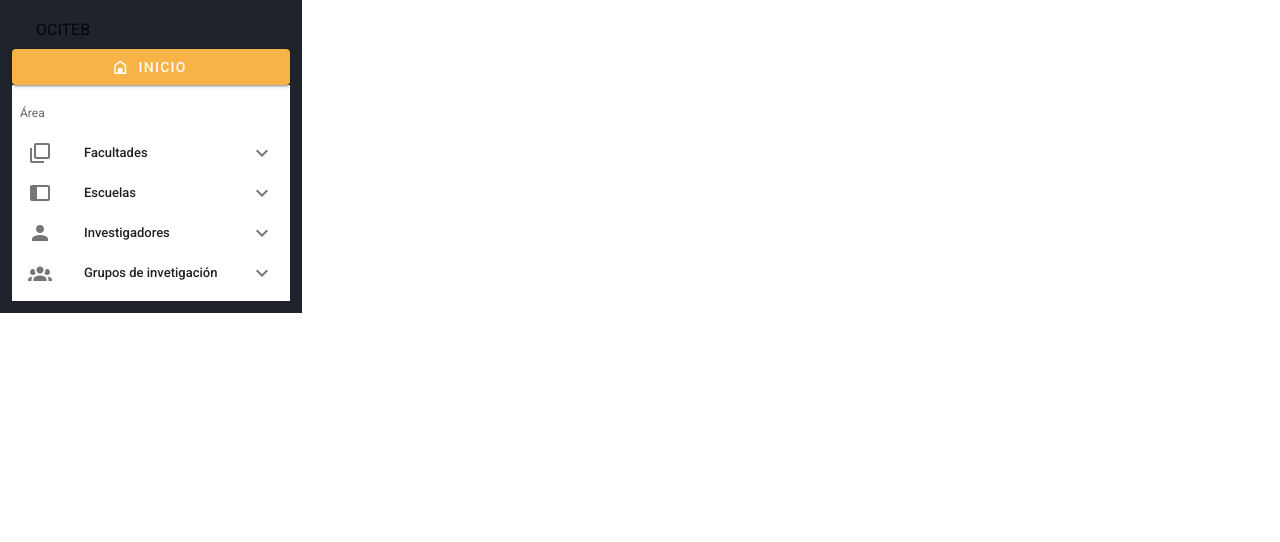
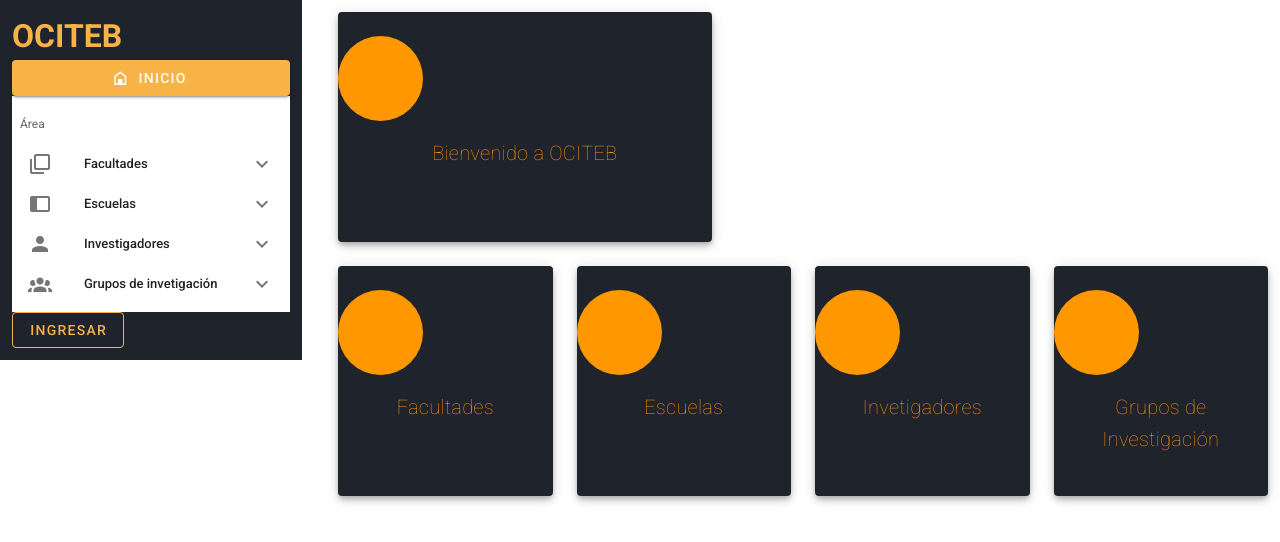
Before and after one commit to CamHM/OCITEB-App, a Vue app: page / in a window 1280 px wide. Shown: the top 542 px of the page. Built offline with nearby package versions, Linux system fonts and the light colour scheme.

Commit message:
Página de inicio en proceso

```diff
--- a/src/App.vue
+++ b/src/App.vue
@@ -1,21 +1,16 @@
 <template>
     <v-app>
-        <v-row>
-            <v-col cols="3">
-              <Menu></Menu>
-            </v-col>
-        </v-row>
+        <Home></Home>
     </v-app>
 </template>
 
 <script>
-
-    import Menu from "./components/Menu";
+    import Home from "./components/Home";
 
     export default {
         name: 'App',
         components: {
-            Menu
+            Home
         },
         data: () => ({}),
     };
--- /dev/null
+++ b/src/components/Card.vue
@@ -0,0 +1,44 @@
+<template>
+    <v-card
+        class="card"
+        elevation="5"
+        color="secondary"
+    >
+        <br />
+        <v-avatar color="orange" size="85">
+            <v-icon class="text secondary--text headline font-weight-thin">{{ item.icon }}</v-icon>
+        </v-avatar>
+        <v-card-text>
+            <h2 class="text title warning--text font-weight-thin">{{ item.title }}</h2>
+        </v-card-text>
+    </v-card>
+</template>
+
+<script>
+    export default {
+        name: "Card",
+        props: [
+            'item',
+        ],
+        methods: {
+        }
+    }
+</script>
+
+<style scoped>
+    .card {
+        box-shadow: rgba(0, 0, 0, 0.06) 0px 2px 4px;
+        transition: all .3s ease-in-out;
+        height: 230px;
+    }
+    .card:hover {
+        transform: translate3d(0px, -18px, 0px);
+        cursor: pointer;
+        background-color: rgba(255, 255, 255, 0.1) !important;
+    }
+    .text {
+        text-align: center;
+        user-select: none;
+    }
+
+</style>
--- /dev/null
+++ b/src/components/Home.vue
@@ -0,0 +1,69 @@
+<template>
+    <v-row>
+        <v-col cols="3">
+            <Menu></Menu>
+        </v-col>
+        <v-col cols="9">
+            <v-container>
+                <v-row>
+                    <v-col cols="5">
+                        <Card v-bind:item="welcome"></Card>
+                    </v-col>
+                </v-row>
+                <v-row>
+                    <v-col v-for="item of items" v-bind:key="item.title">
+                        <Card v-bind:item="item"></Card>
+                    </v-col>
+                </v-row>
+            </v-container>
+        </v-col>
+    </v-row>
+</template>
+
+<script>
+    import Menu from "./Menu";
+    import Card from "./Card";
+
+    export default {
+        name: "Home",
+        components: {
+            Menu,
+            Card
+        },
+        data: () => {
+            return {
+                welcome: {
+                    title: "Bienvenido a OCITEB",
+                    icon: "mdi-xbox-controller",
+                    description: "Observatorio de ciencia, innovación y tecnología de Boyacá."
+                },
+                items: [
+                    {
+                        title: "Facultades",
+                        icon: "mdi-xbox-controller",
+                        description: "Observatorio de ciencia, innovación y tecnología de Boyacá."
+                    },
+                    {
+                        title: "Escuelas",
+                        icon: "mdi-xbox-controller",
+                        description: "Observatorio de ciencia, innovación y tecnología de Boyacá."
+                    },
+                    {
+                        title: "Invetigadores",
+                        icon: "mdi-xbox-controller",
+                        description: "Observatorio de ciencia, innovación y tecnología de Boyacá."
+                    },
+                    {
+                        title: "Grupos de Investigación",
+                        icon: "mdi-xbox-controller",
+                        description: "Observatorio de ciencia, innovación y tecnología de Boyacá."
+                    }
+                ]
+            }
+        }
+    }
+</script>
+
+<style scoped>
+
+</style>
--- a/src/components/Menu.vue
+++ b/src/components/Menu.vue
@@ -1,16 +1,15 @@
 <template>
-    <v-container class="container">
-        <v-banner single-line>
+    <v-container class="dark-style text-xs-center" >
+        <h1 class="dark-style">
             OCITEB
-        </v-banner>
+        </h1>
         <v-btn block color="primary">
             <v-icon left>mdi-home-variant-outline</v-icon>
             Inicio
         </v-btn>
         <v-list dense>
             <v-subheader>{{listTitle}}</v-subheader>
-            <v-list-group v-for="item in items" :key="item.title" v-model="item.active"
-                          :prepend-icon="item.icon">
+            <v-list-group v-for="item in items" :key="item.title" v-model="item.active" :prepend-icon="item.icon">
                 <template v-slot:activator>
                     <v-list-item-content class="style-black">
                         <v-list-item-title v-text="item.title"></v-list-item-title>
@@ -24,6 +23,7 @@
                 </v-list-item>
             </v-list-group>
         </v-list>
+        <v-btn outlined color="primary">Ingresar</v-btn>
     </v-container>
 </template>
 
@@ -72,8 +72,10 @@
 </script>
 
 <style scoped>
-    .container {
+    .dark-style {
         background: #1f232c;
+        color: #f7b345;
+        align-self: center;
         margin-left: unset;
         margin-top: unset;
     }
--- a/src/main.js
+++ b/src/main.js
@@ -2,7 +2,7 @@ import Vue from 'vue'
 import App from './App.vue'
 import vuetify from './plugins/vuetify';
 
-Vue.config.productionTip = false
+Vue.config.productionTip = false;
 
 new Vue({
   vuetify,
```
